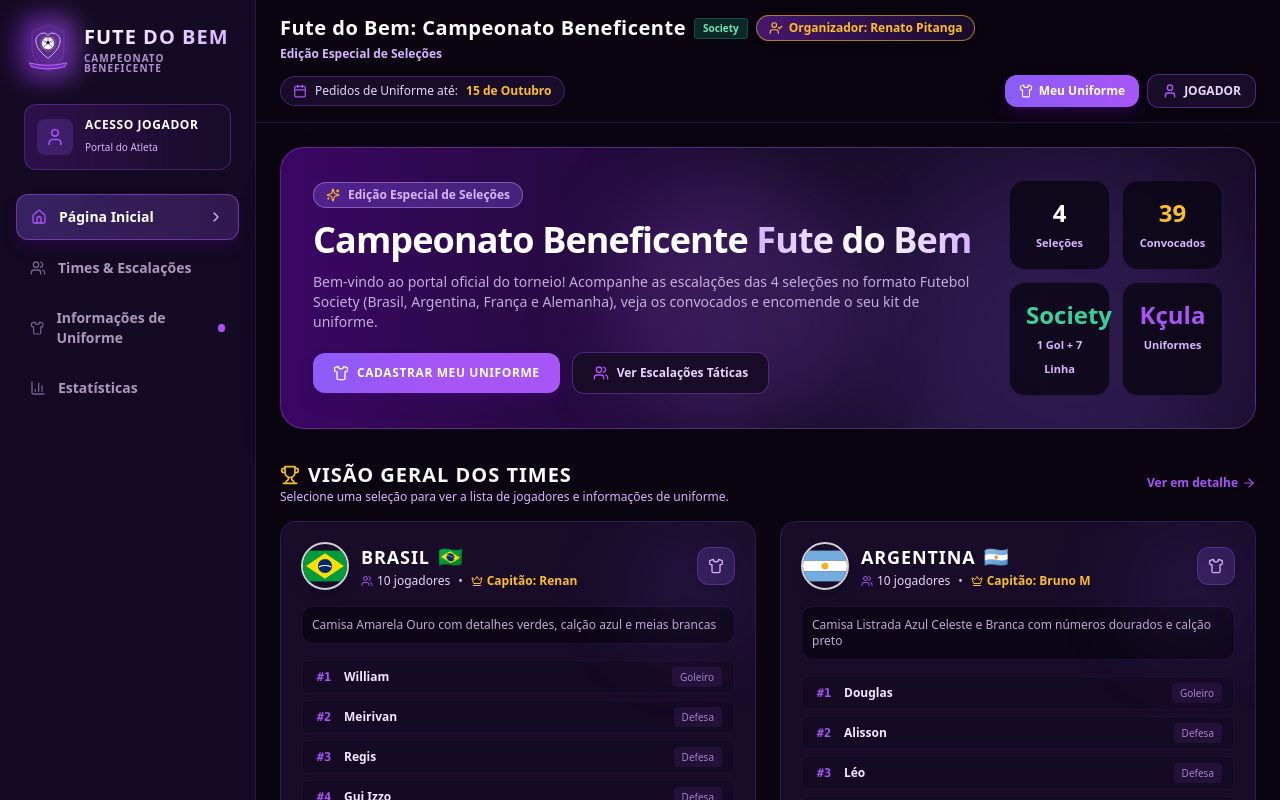
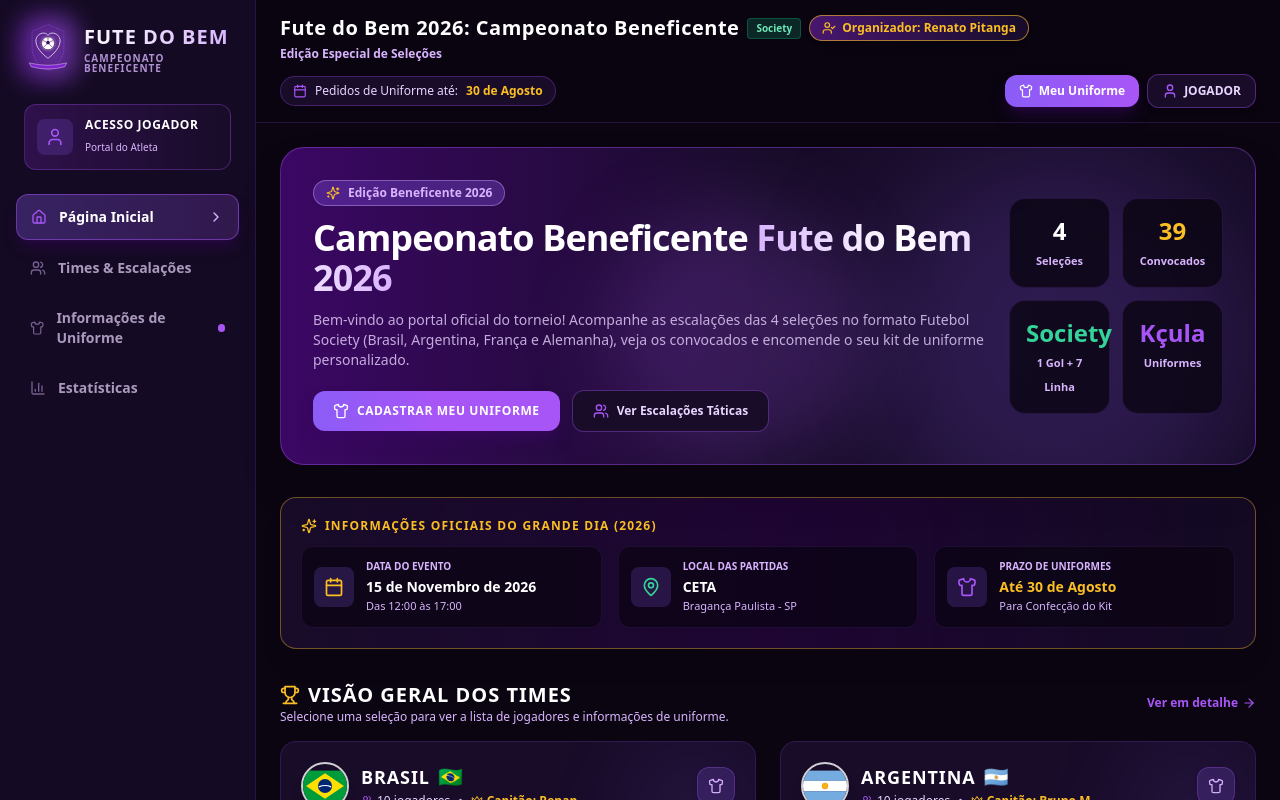
Before and after one commit to jonathanbarbosa10/fute-do-bem, a Next.js app: page / in a window 1280 px wide. Shown: the top 800 px of the page. Built offline with nearby package versions, Linux system fonts and the light colour scheme.

Commit message:
Atualiza ano do evento para 2026, data 15 de novembro de 2026 das 12:00 as 17:00 no CETA Braganca Paulista SP e prazo ate 30 de agosto

```diff
--- a/app/layout.tsx
+++ b/app/layout.tsx
@@ -4,8 +4,8 @@ import { Sidebar } from '@/components/Sidebar';
 import { Header } from '@/components/Header';
 
 export const metadata: Metadata = {
-  title: 'Fute do Bem - Campeonato Beneficente',
-  description: 'Ambiente oficial do campeonato beneficente Fute do Bem. Veja escalações, times e encomende o kit de uniforme oficial.',
+  title: 'Fute do Bem 2026 - Campeonato Beneficente',
+  description: 'Ambiente oficial do campeonato beneficente Fute do Bem 2026. Veja escalações, times e encomende o kit de uniforme oficial.',
 };
 
 export const viewport: Viewport = {
--- a/app/page.tsx
+++ b/app/page.tsx
@@ -4,7 +4,7 @@ import React from 'react';
 import Link from 'next/link';
 import { TEAMS } from '@/lib/data';
 import { TeamCard } from '@/components/TeamCard';
-import { Shirt, Users, Calendar, Trophy, ArrowRight, Sparkles, HelpCircle } from 'lucide-react';
+import { Shirt, Users, Calendar, Trophy, ArrowRight, Sparkles, MapPin, Clock, HelpCircle } from 'lucide-react';
 
 export default function OverviewPage() {
   const teamsList = Object.values(TEAMS);
@@ -21,15 +21,15 @@ export default function OverviewPage() {
           <div className="max-w-2xl space-y-3">
             <div className="inline-flex items-center gap-2 px-3 py-1 rounded-full bg-fute-purple/30 border border-fute-purpleLight/40 text-xs font-bold text-fute-purpleLight">
               <Sparkles className="w-3.5 h-3.5 text-fute-gold" />
-              <span>Edição Especial de Seleções</span>
+              <span>Edição Beneficente 2026</span>
             </div>
 
             <h1 className="text-2xl sm:text-4xl font-black text-white tracking-tight leading-tight">
-              Campeonato Beneficente <span className="bg-gradient-to-r from-fute-purpleLight via-white to-purple-300 bg-clip-text text-transparent">Fute do Bem</span>
+              Campeonato Beneficente <span className="bg-gradient-to-r from-fute-purpleLight via-white to-purple-300 bg-clip-text text-transparent">Fute do Bem 2026</span>
             </h1>
 
             <p className="text-xs sm:text-sm text-purple-200/80 leading-relaxed">
-              Bem-vindo ao portal oficial do torneio! Acompanhe as escalações das 4 seleções no formato Futebol Society (Brasil, Argentina, França e Alemanha), veja os convocados e encomende o seu kit de uniforme.
+              Bem-vindo ao portal oficial do torneio! Acompanhe as escalações das 4 seleções no formato Futebol Society (Brasil, Argentina, França e Alemanha), veja os convocados e encomende o seu kit de uniforme personalizado.
             </p>
 
             <div className="flex flex-wrap items-center gap-3 pt-2">
@@ -76,6 +76,52 @@ export default function OverviewPage() {
         </div>
       </div>
 
+      {/* Official Event Details Box (Data, Horário, Local) */}
+      <div className="bg-gradient-to-r from-fute-card via-purple-950/40 to-fute-sidebar border border-fute-gold/40 rounded-2xl p-5 shadow-xl">
+        <h3 className="text-xs font-black text-fute-gold uppercase tracking-widest mb-3 flex items-center gap-2">
+          <Sparkles className="w-4 h-4 text-fute-gold" />
+          Informações Oficiais do Grande Dia (2026)
+        </h3>
+
+        <div className="grid grid-cols-1 sm:grid-cols-3 gap-4">
+          {/* Data & Horário */}
+          <div className="flex items-center gap-3 p-3 bg-fute-darkBg/70 rounded-xl border border-fute-border/40">
+            <div className="p-2.5 rounded-lg bg-fute-purple/20 text-fute-purpleLight">
+              <Calendar className="w-5 h-5 text-fute-gold" />
+            </div>
+            <div>
+              <span className="text-[10px] text-fute-purpleLight uppercase font-bold block">Data do Evento</span>
+              <strong className="text-xs sm:text-sm text-white">15 de Novembro de 2026</strong>
+              <span className="text-[11px] text-purple-300 block">Das 12:00 às 17:00</span>
+            </div>
+          </div>
+
+          {/* Local */}
+          <div className="flex items-center gap-3 p-3 bg-fute-darkBg/70 rounded-xl border border-fute-border/40">
+            <div className="p-2.5 rounded-lg bg-fute-purple/20 text-fute-purpleLight">
+              <MapPin className="w-5 h-5 text-emerald-400" />
+            </div>
+            <div>
+              <span className="text-[10px] text-fute-purpleLight uppercase font-bold block">Local das Partidas</span>
+              <strong className="text-xs sm:text-sm text-white">CETA</strong>
+              <span className="text-[11px] text-purple-300 block">Bragança Paulista - SP</span>
+            </div>
+          </div>
+
+          {/* Prazo Uniformes */}
+          <div className="flex items-center gap-3 p-3 bg-fute-darkBg/70 rounded-xl border border-fute-border/40">
+            <div className="p-2.5 rounded-lg bg-fute-purple/20 text-fute-purpleLight">
+              <Shirt className="w-5 h-5 text-fute-purpleBright" />
+            </div>
+            <div>
+              <span className="text-[10px] text-fute-purpleLight uppercase font-bold block">Prazo de Uniformes</span>
+              <strong className="text-xs sm:text-sm text-fute-gold">Até 30 de Agosto</strong>
+              <span className="text-[11px] text-purple-300 block">Para Confecção do Kit</span>
+            </div>
+          </div>
+        </div>
+      </div>
+
       {/* Main Section Header: Visão Geral dos Times */}
       <div className="space-y-4">
         <div className="flex items-center justify-between">
@@ -115,7 +161,7 @@ export default function OverviewPage() {
               Próximos Confrontos Beneficentes (Mata-Mata)
             </h3>
           </div>
-          <span className="text-xs text-fute-gold font-bold">Arena Beneficente</span>
+          <span className="text-xs text-fute-gold font-bold">CETA — Bragança Paulista</span>
         </div>
 
         <div className="grid grid-cols-1 md:grid-cols-2 gap-4">
@@ -123,7 +169,7 @@ export default function OverviewPage() {
           <div className="p-4 rounded-xl bg-fute-sidebar/80 border border-fute-border/40 space-y-3">
             <div className="flex items-center justify-between text-xs font-bold text-fute-purpleLight border-b border-fute-border/30 pb-2">
               <span>Semi-Final 1</span>
-              <span className="text-fute-gold font-semibold">Data: A definir</span>
+              <span className="text-fute-gold font-semibold">15/11/2026 — A definir</span>
             </div>
 
             <div className="flex items-center justify-between gap-3 py-1">
@@ -147,7 +193,7 @@ export default function OverviewPage() {
           <div className="p-4 rounded-xl bg-fute-sidebar/80 border border-fute-border/40 space-y-3">
             <div className="flex items-center justify-between text-xs font-bold text-fute-purpleLight border-b border-fute-border/30 pb-2">
               <span>Semi-Final 2</span>
-              <span className="text-fute-gold font-semibold">Data: A definir</span>
+              <span className="text-fute-gold font-semibold">15/11/2026 — A definir</span>
             </div>
 
             <div className="flex items-center justify-between gap-3 py-1">
--- a/components/Header.tsx
+++ b/components/Header.tsx
@@ -10,7 +10,7 @@ interface HeaderProps {
 }
 
 export const Header: React.FC<HeaderProps> = ({
-  title = 'Fute do Bem: Campeonato Beneficente',
+  title = 'Fute do Bem 2026: Campeonato Beneficente',
   subtitle = 'Edição Especial de Seleções',
 }) => {
   const [isAdmin, setIsAdmin] = useState(false);
@@ -74,7 +74,7 @@ export const Header: React.FC<HeaderProps> = ({
       <div className="hidden xl:flex items-center gap-2 px-3 py-1.5 rounded-full bg-fute-card border border-fute-purpleBright/30 text-xs">
         <Calendar className="w-3.5 h-3.5 text-fute-purpleBright" />
         <span className="text-purple-200">Pedidos de Uniforme até:</span>
-        <strong className="text-fute-gold font-bold">15 de Outubro</strong>
+        <strong className="text-fute-gold font-bold">30 de Agosto</strong>
       </div>
 
       {/* Right Quick Actions & Role Selector */}
@@ -111,7 +111,7 @@ export const Header: React.FC<HeaderProps> = ({
               </div>
               <h3 className="font-extrabold text-base sm:text-lg uppercase text-white">Selecione seu Tipo de Acesso</h3>
               <p className="text-xs text-fute-purpleLight">
-                Escolha como deseja navegar pela plataforma do Fute do Bem:
+                Escolha como deseja navegar pela plataforma do Fute do Bem 2026:
               </p>
             </div>
 
```
